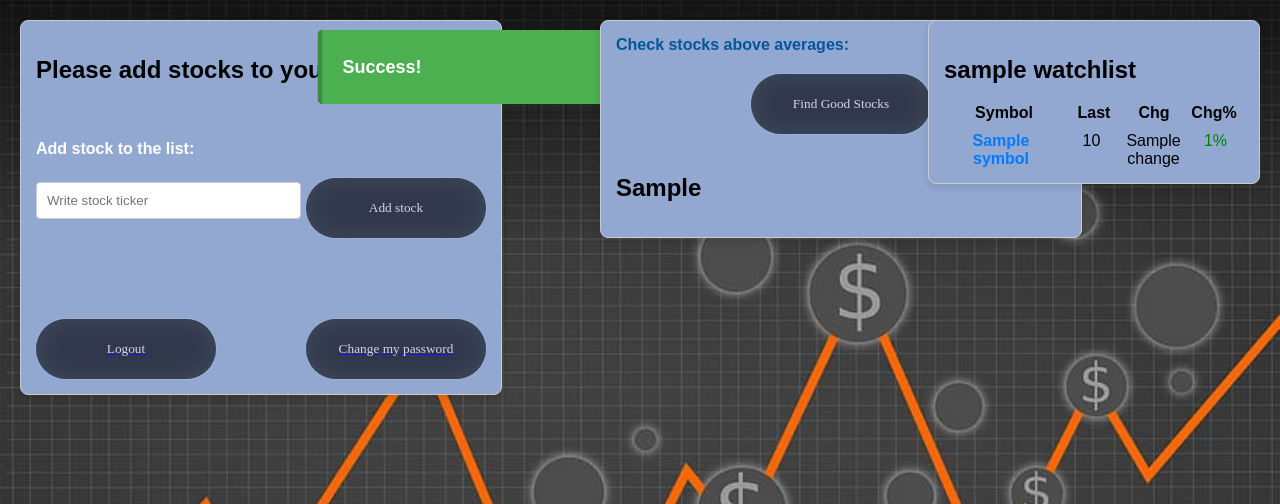
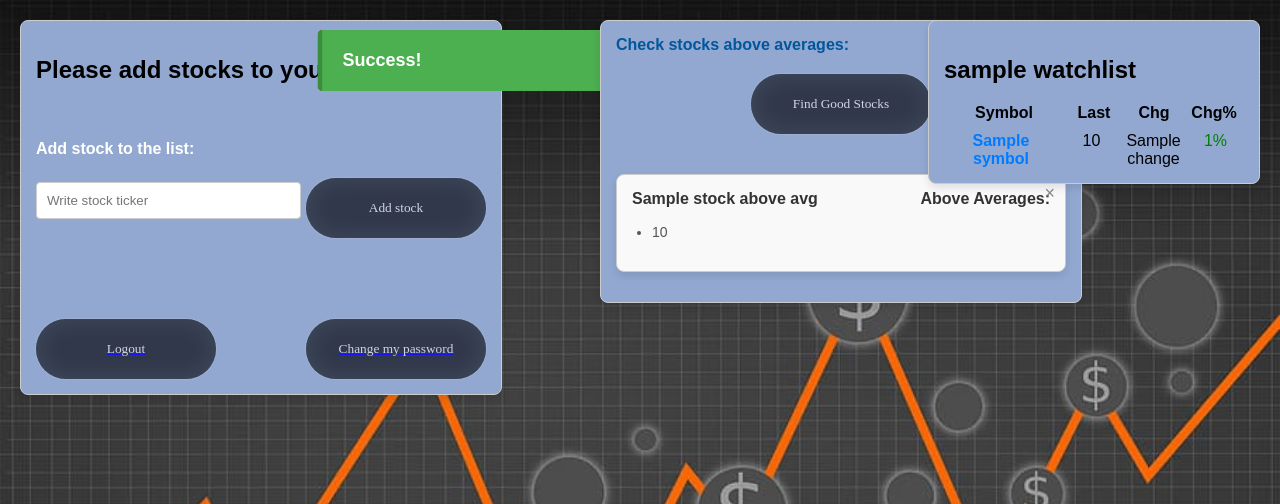
Before and after one commit to eranbabayov/stock_adviser, a Flask app: template templates/dashboard.html in a window 1280 px wide. Shown: the top 504 px of the page. Run offline with Flask 3, Linux system fonts and the light colour scheme; the template is opened without the code that fills it: most values are stand-ins (such as "Sample title", 1, 10 or a date in 2020).

Commit message:
css edit
css editing

```diff
--- a/static/dashboard.css
+++ b/static/dashboard.css
@@ -5,10 +5,10 @@
     width: 450px;    /* Width of the container */
     border: 1px solid #ccc;
     padding: 15px;
+    z-index: 10; /* Lower z-index for the container */
     border-radius: 8px;
     background-color: #92a8d1;
     box-shadow: 0 4px 8px rgba(0, 0, 0, 0.1);
-    z-index: 1000; /* Keep it above other content */
     font-family: Arial, sans-serif;
 }
 
@@ -34,8 +34,61 @@
     border-radius: 8px;
     background-color: #92a8d1;
     box-shadow: 0 4px 8px rgba(0, 0, 0, 0.1);
-    z-index: 1000; /* Keep it above other content */
+    z-index: 10;
     font-family: Arial, sans-serif;
+    max-height: 650px; /* Scrollable area height */
+    overflow-y: auto;  /* Enable vertical scrolling */
+    scrollbar-width: thin; /* Thinner scrollbar for modern browsers */
+    scrollbar-color: #ccc transparent; /* Custom scrollbar colors */
+}
+.stock-results {
+    margin-top: 20px;
+}
+
+.stock-card {
+    position: relative;
+    margin: 15px 0;
+    padding: 15px;
+    border: 1px solid #ccc;
+    border-radius: 8px;
+    background-color: #f9f9f9;
+    box-shadow: 0 4px 8px rgba(0, 0, 0, 0.1);
+}
+
+.stock-header {
+    display: flex;
+    justify-content: space-between;
+    font-size: 16px;
+    font-weight: bold;
+    color: #333;
+    margin-bottom: 10px;
+}
+
+.stock-list {
+    padding-left: 20px;
+    list-style-type: disc;
+}
+
+.stock-list li {
+    font-size: 14px;
+    color: #555;
+    margin-right: 10px; /* Add space between items */
+}
+
+.close-btn {
+    position: absolute;
+    top: 8px;
+    right: 10px;
+    font-size: 18px;
+    color: #888;
+    cursor: pointer;
+    background: none;
+    border: none;
+    padding: 0;
+}
+
+.close-btn:hover {
+    color: #ff0000;
 }
 
 /* Watchlist Styles */
--- a/static/style.css
+++ b/static/style.css
@@ -254,7 +254,7 @@ svg {
     top: 20px;
     left: 50%; /* Center horizontally */
     transform: translateX(-50%); /* Adjust for the width of the alert */
-    z-index: 9999; /* Ensure the alert is on top */
+    z-index: 1000; /* Ensure the alert is on top */
     transition: opacity 0.5s ease-in-out; /* Smooth transition for fading */
     display: flex;
     justify-content: space-between;
--- a/templates/dashboard.html
+++ b/templates/dashboard.html
@@ -51,7 +51,24 @@
         <button class="button" type="submit">Find Good Stocks</button>
     </form>
     {% if stock_above_avg %}
-        <h2>{{stock_above_avg}}</h2>
+        <div class="stock-results">
+            {% for stock_name, stock_avg_data in stock_above_avg.items() %}
+                <div class="stock-card">
+                    <span class="close-btn" onclick="this.parentElement.style.display='none'">&times;</span>
+                    <div class="stock-header">
+                        <strong>{{ stock_name }}</strong>
+                        <span>Above Averages:</span>
+                    </div>
+                    <ul class="stock-list">
+                        {% for avg, above_avg in stock_avg_data.items() %}
+                            {% if above_avg %}
+                                <li>{{ avg }}</li>
+                            {% endif %}
+                        {% endfor %}
+                    </ul>
+                </div>
+            {% endfor %}
+        </div>
     {% endif %}
 </div>
 
```
Also changed, not shown: common_functions.py (+7 -4 lines).
